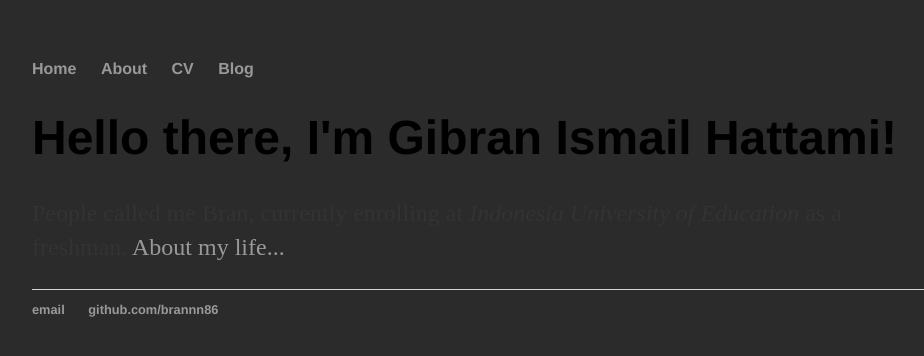
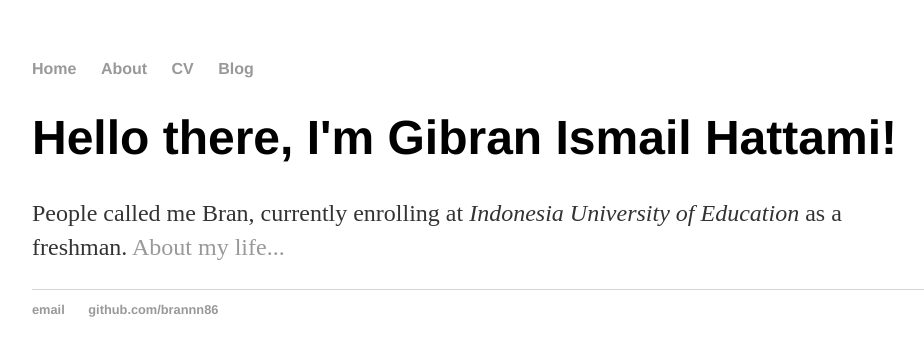
Before and after one commit to brannn86/brannnbackup.github.io, a plain HTML site: page index.html in a window 1280 px wide. Shown: the whole page, without its empty margins (160-1084 px from the left). Drawn offline with Linux system fonts and the light colour scheme.

Commit message:
Update main.css

```diff
--- a/css/main.css
+++ b/css/main.css
@@ -1,6 +1,3 @@
-* {
-    background-color: #2b2b2b;
-}
 body {
     margin: 60px auto;
     width: 70%;
```
